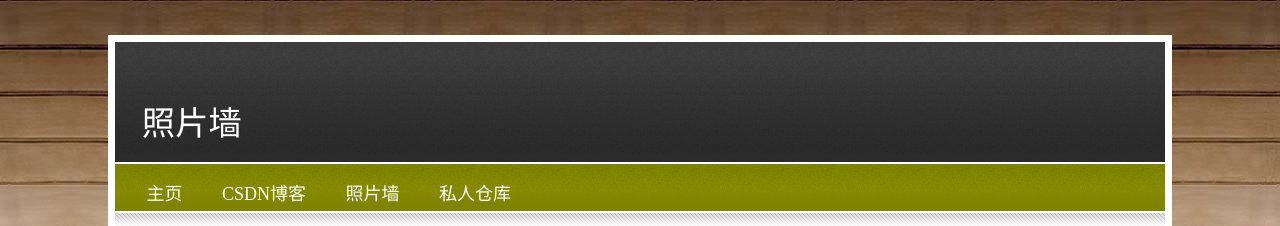
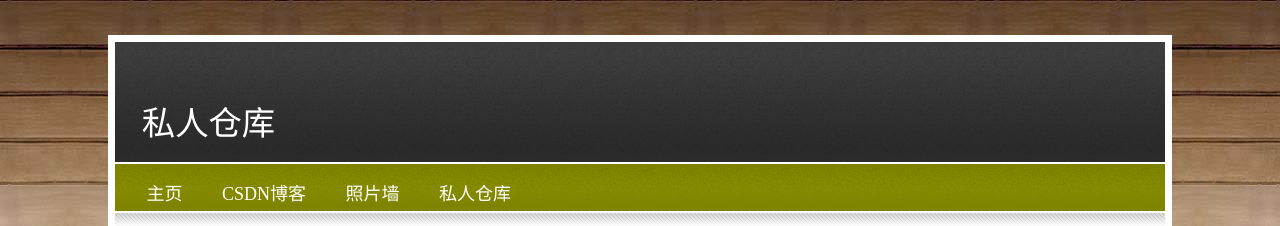
Before and after one commit to zhangzibinAndroid/zhangzibinAndroid.github.io, a plain HTML site: page private_warehouses.html in a window 1280 px wide. Shown: the top 226 px of the page. Drawn offline with Linux system fonts and the light colour scheme.

Commit message:
修改仓库名称

```diff
--- a/private_warehouses.html
+++ b/private_warehouses.html
@@ -2,7 +2,7 @@
 <html>
 <head>
 
-<title>照片墙</title>
+<title>私人仓库</title>
 <meta charset="utf-8">
 
 <link rel="stylesheet" type="text/css" href="default.css" />
@@ -16,7 +16,7 @@
 
 	<div id="header">
 		<div id="headercontent">
-			<h1>照片墙</h1>
+			<h1>私人仓库</h1>
 
 		</div>
 	</div>
```
